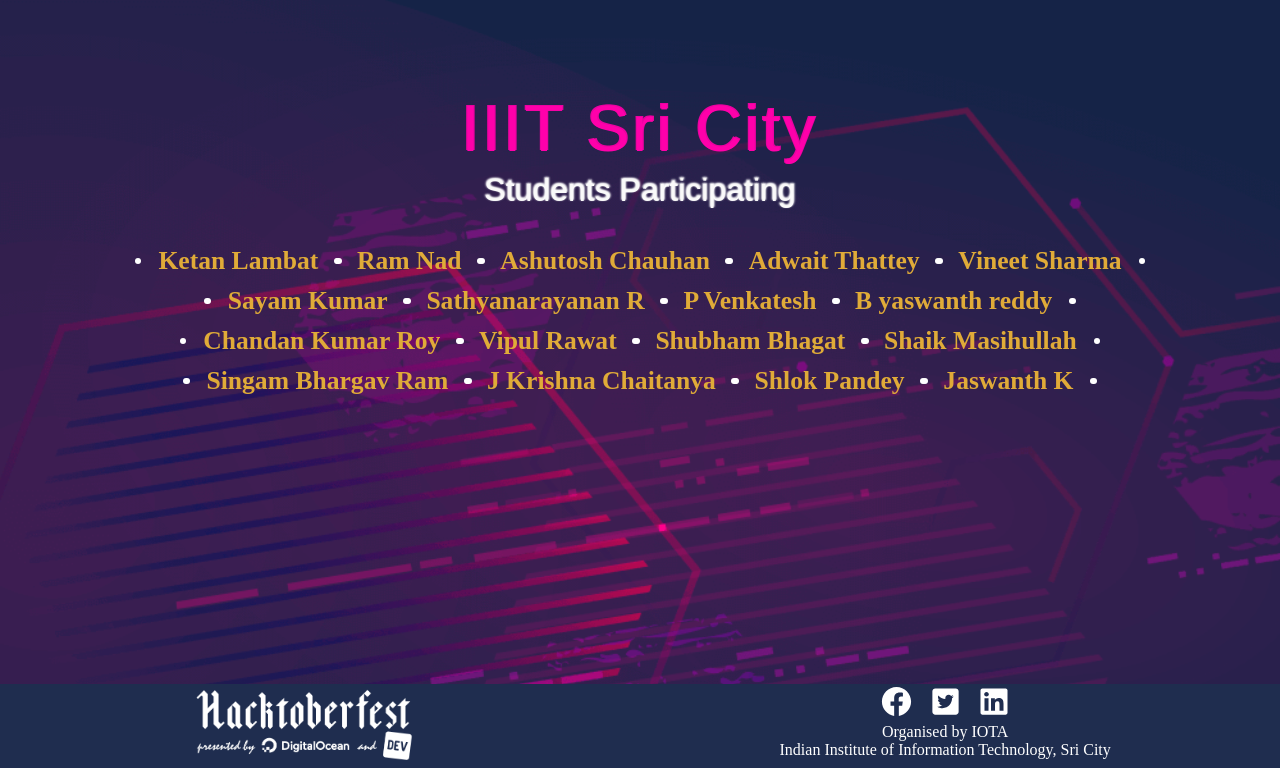
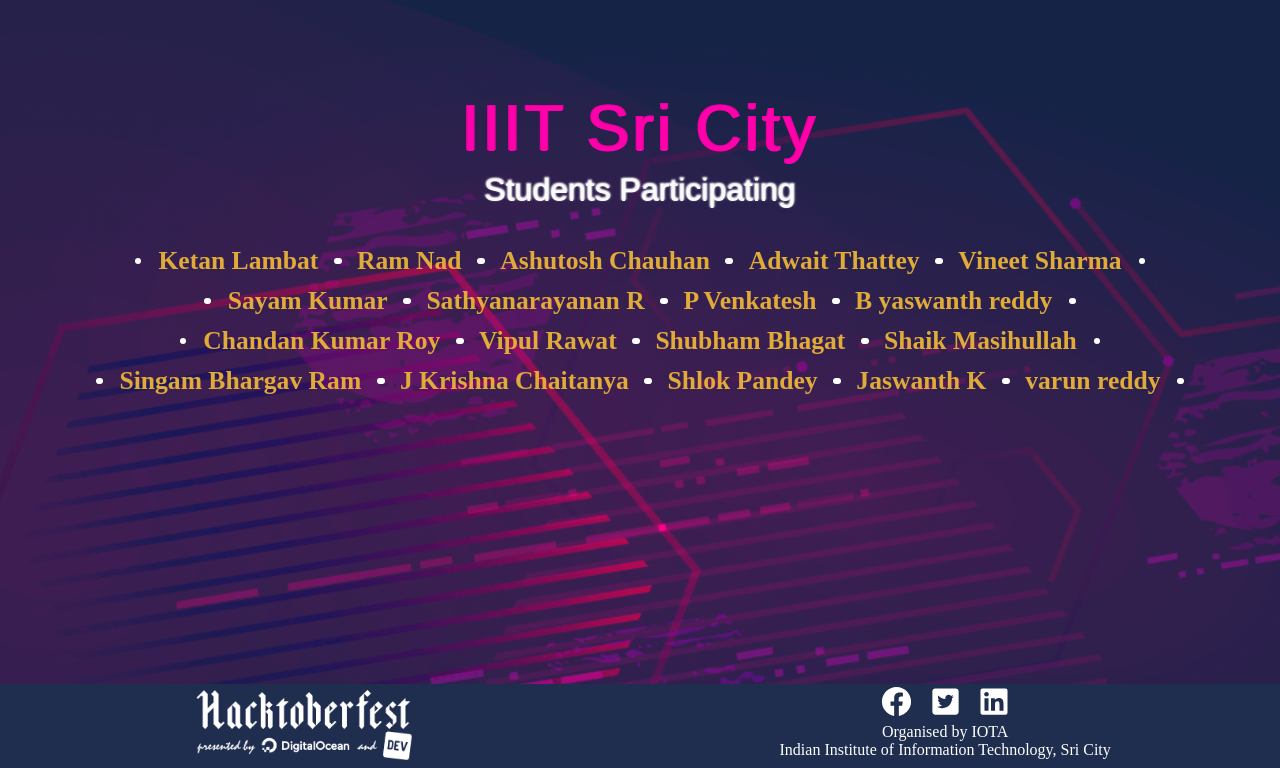
Before and after one commit to Project-Club-IIITS/hacktoberfest2019-participants, a Jekyll site: the page index.html, which Jekyll copies as it is, in a window 1280 px wide, cut to the strip 132-900 px from the top of the page. Built offline with Jekyll 4.4.1, drawn with Linux system fonts in a browser that asks for light colours; some web fonts are replaced.

Commit message:
changed index html file

```diff
--- a/index.html
+++ b/index.html
@@ -63,6 +63,7 @@
                 <li><a href="https://github.com/chaitanya531">J Krishna Chaitanya</a></li>
                 <li><a href="https://github.com/b30wulffz">Shlok Pandey</a></li>
                 <li><a href="https://github.com/JazzKriss21">Jaswanth K</a></li>
+				<li><a href="https://github.com/varunreddy-max">varun reddy</a></li>
 
             </ul>
         </div>
```
